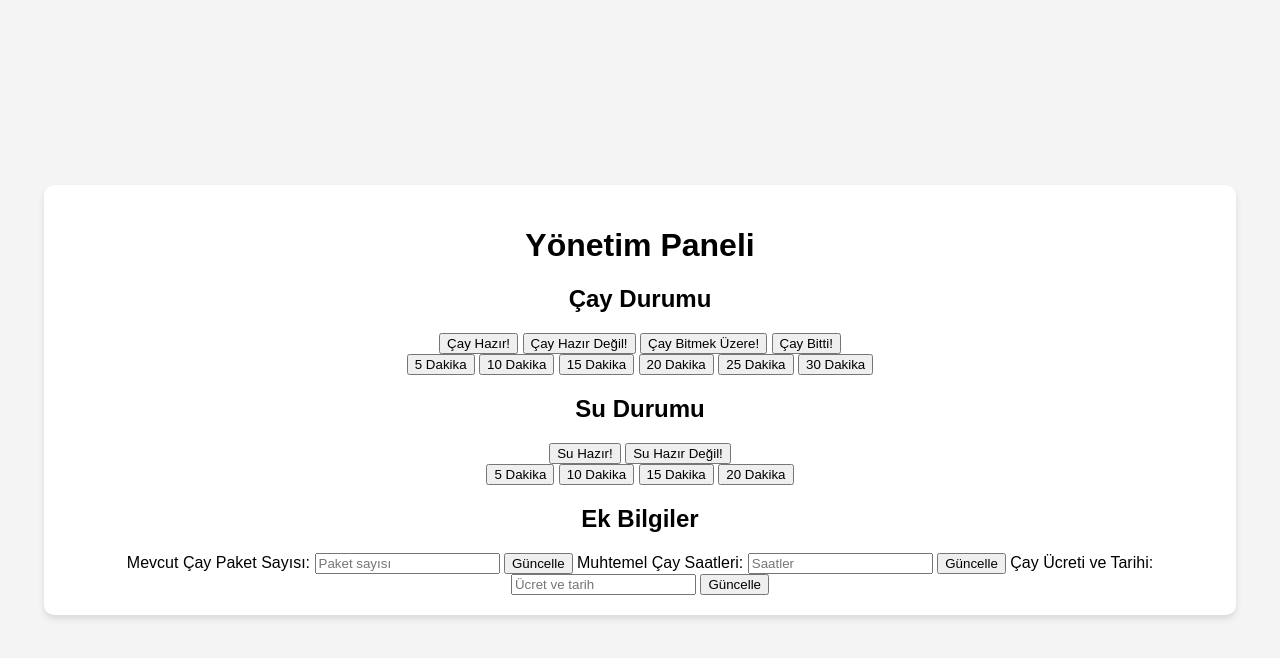
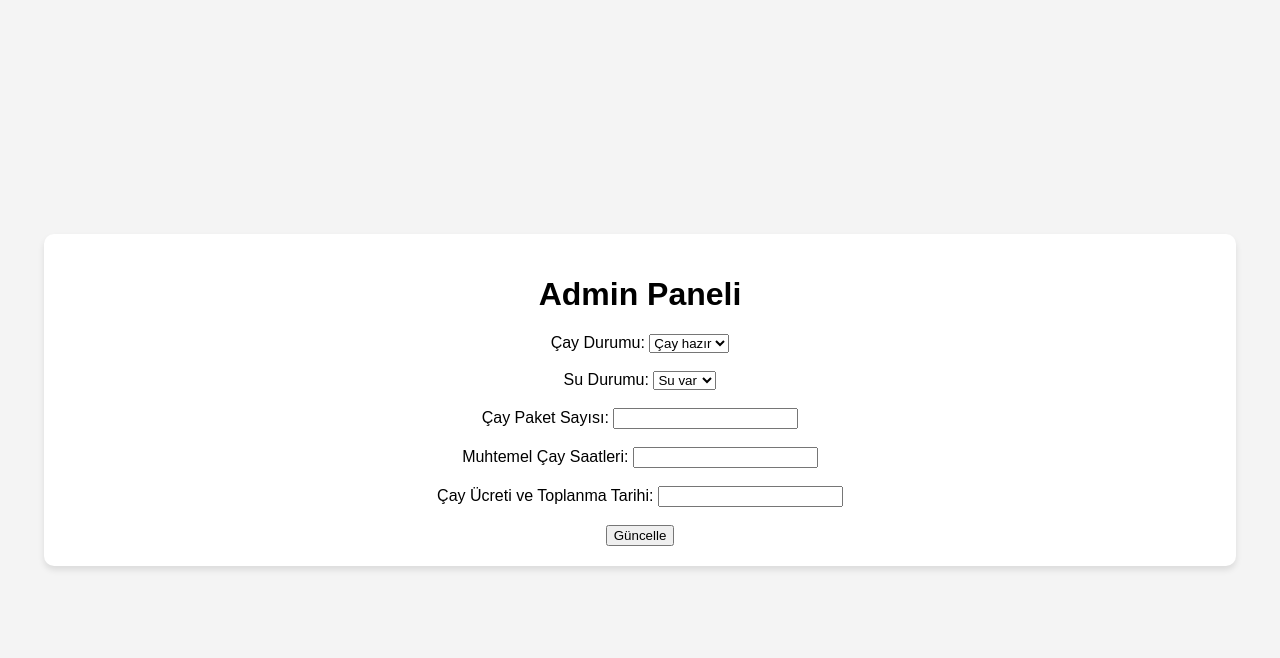
Before and after one commit to ReceproF/cay_durumu_sistemi, a Flask app: template templates/admin.html in a window 1280 px wide. Shown: the top 658 px of the page. Run offline with Flask 3, Linux system fonts and the light colour scheme; the template is opened without the code that fills it, so the values that code supplies are empty.

Commit message:
Update admin.html

```diff
--- a/templates/admin.html
+++ b/templates/admin.html
@@ -3,56 +3,42 @@
 <head>
     <meta charset="UTF-8">
     <meta name="viewport" content="width=device-width, initial-scale=1.0">
-    <title>Yönetim Paneli</title>
+    <title>Admin Paneli</title>
     <link rel="stylesheet" href="../static/css/style.css">
 </head>
 <body>
     <div class="container">
-        <h1>Yönetim Paneli</h1>
+        <h1>Admin Paneli</h1>
+        <form id="updateForm">
+            <label for="teaStatus">Çay Durumu:</label>
+            <select id="teaStatus">
+                <option value="Çay hazır">Çay hazır</option>
+                <option value="Çay değil">Çay değil</option>
+            </select>
+            <br><br>
 
-        <div class="admin-section">
-            <h2>Çay Durumu</h2>
-            <button onclick="setTeaStatus('Çay Hazır!', 0)">Çay Hazır!</button>
-            <button onclick="setTeaStatus('Çay Hazır Değil!', 0)">Çay Hazır Değil!</button>
-            <button onclick="setTeaStatus('Çay Bitmek Üzere!', 0)">Çay Bitmek Üzere!</button>
-            <button onclick="setTeaStatus('Çay Bitti!', 0)">Çay Bitti!</button>
-            <div class="timer-buttons">
-                <button onclick="setTeaTimer(5)">5 Dakika</button>
-                <button onclick="setTeaTimer(10)">10 Dakika</button>
-                <button onclick="setTeaTimer(15)">15 Dakika</button>
-                <button onclick="setTeaTimer(20)">20 Dakika</button>
-                <button onclick="setTeaTimer(25)">25 Dakika</button>
-                <button onclick="setTeaTimer(30)">30 Dakika</button>
-            </div>
-        </div>
+            <label for="waterStatus">Su Durumu:</label>
+            <select id="waterStatus">
+                <option value="Su var">Su var</option>
+                <option value="Su yok">Su yok</option>
+            </select>
+            <br><br>
 
-        <div class="admin-section">
-            <h2>Su Durumu</h2>
-            <button onclick="setWaterStatus('Su Hazır!', 0)">Su Hazır!</button>
-            <button onclick="setWaterStatus('Su Hazır Değil!', 0)">Su Hazır Değil!</button>
-            <div class="timer-buttons">
-                <button onclick="setWaterTimer(5)">5 Dakika</button>
-                <button onclick="setWaterTimer(10)">10 Dakika</button>
-                <button onclick="setWaterTimer(15)">15 Dakika</button>
-                <button onclick="setWaterTimer(20)">20 Dakika</button>
-            </div>
-        </div>
+            <label for="teaPackages">Çay Paket Sayısı:</label>
+            <input type="number" id="teaPackages" min="0">
+            <br><br>
 
-        <div class="admin-section">
-            <h2>Ek Bilgiler</h2>
-            <label for="tea-packages">Mevcut Çay Paket Sayısı:</label>
-            <input type="text" id="tea-packages" placeholder="Paket sayısı">
-            <button onclick="updateTeaPackages()">Güncelle</button>
+            <label for="teaTimes">Muhtemel Çay Saatleri:</label>
+            <input type="text" id="teaTimes">
+            <br><br>
 
-            <label for="tea-times">Muhtemel Çay Saatleri:</label>
-            <input type="text" id="tea-times" placeholder="Saatler">
-            <button onclick="updateTeaTimes()">Güncelle</button>
+            <label for="teaCostDate">Çay Ücreti ve Toplanma Tarihi:</label>
+            <input type="text" id="teaCostDate">
+            <br><br>
 
-            <label for="tea-cost-date">Çay Ücreti ve Tarihi:</label>
-            <input type="text" id="tea-cost-date" placeholder="Ücret ve tarih">
-            <button onclick="updateTeaCostDate()">Güncelle</button>
-        </div>
+            <button type="submit">Güncelle</button>
+        </form>
     </div>
-    <script src="../static/js/script.js"></script>
+    <script src="../static/js/admin.js"></script>
 </body>
 </html>
```
